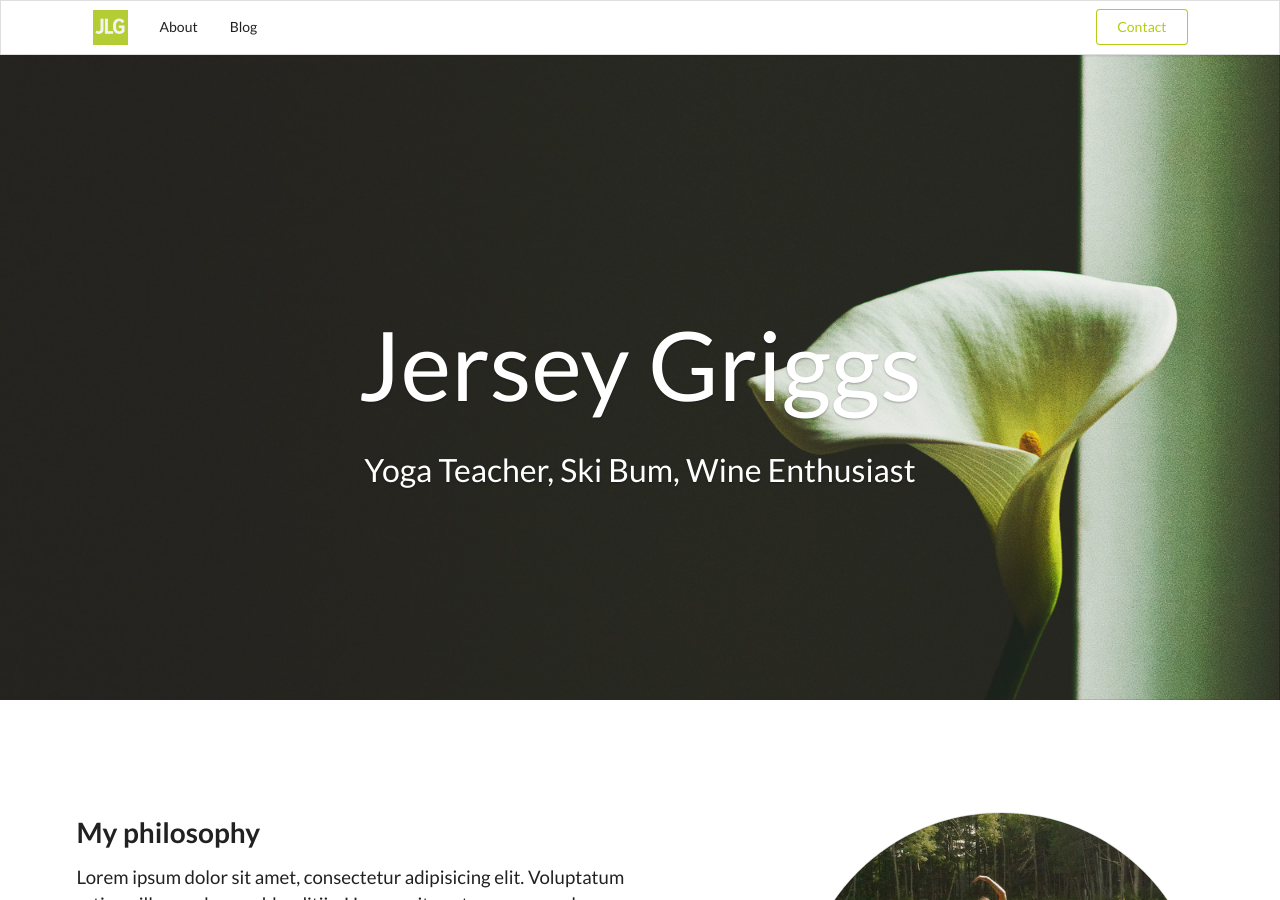
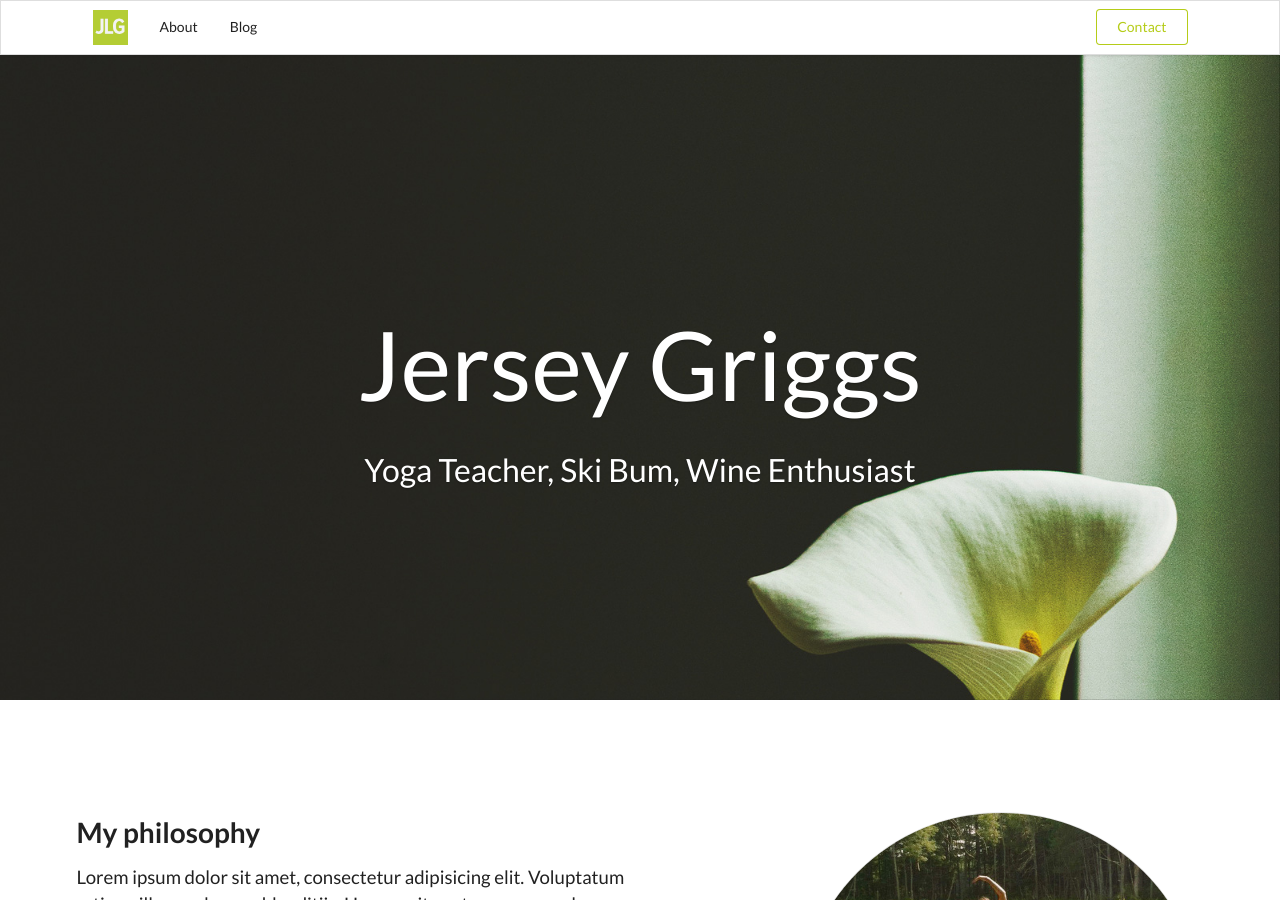
Before and after one commit to yogi-jerz/yogi-jerz.github.io, a Jekyll site: the page built from index.html, in a window 1280 px wide and 900 px high. Built offline with Jekyll 4.4.1, drawn with Linux system fonts in a browser that asks for light colours; nearby versions of some CDN libraries; the list of posts is cut into pages by our own code.

Commit message:
bye parallax

```diff
--- a/index.html
+++ b/index.html
@@ -4,7 +4,7 @@
 description: Descritption goes here
 ---
 
-    <div class="ui vertical masthead center aligned segment" style="background-image: url('/images/stock-flower.jpg'); background-size:cover; background-position-y: -200px;">
+    <div class="ui vertical masthead center aligned segment" style="background-image: url('/images/stock-flower.jpg'); background-size:cover;">
 
         <div class="ui text container">
             <header class="post-title">
```
